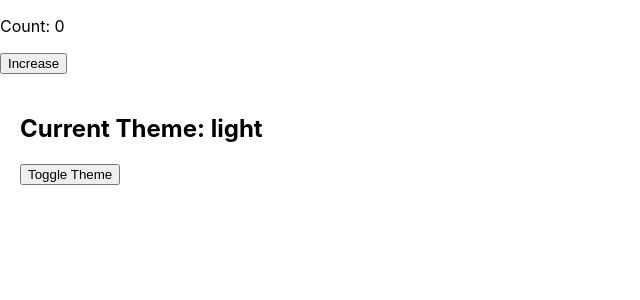
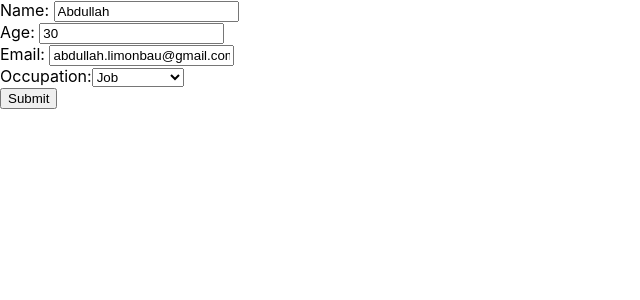
Before and after one commit to bigosofts/MERN-Stack-NextJS-Wordpress-Tutorial, a React (Create React App) app in the folder reacttutorial/: page / in a window 1280 px wide. Shown: the top 300 px of the page, without its empty margins (0-640 px from the left). Built offline with nearby package versions, Linux system fonts and the light colour scheme.

Commit message:
React Form handling context api

```diff
--- a/reacttutorial/src/App.js
+++ b/reacttutorial/src/App.js
@@ -1,31 +1,197 @@
 import Counter from "./components/renderProps/Counter";
+import ConditionalRender from "./components/conditinalRender/ConditionalRender";
+import ThemeToggoleButton from "./components/Button";
 
-import { ThemeProvider } from "./components/Context/ThemeProvider";
-import ThemeToggleButton from "./components/Button";
+import { createContext, useState } from "react";
+import { useRef } from "react";
+
+export const ThemeContext = createContext();
 
 export default function App() {
+  // const [theme, setTheme] = useState("light");
+  // function toggleTheme() {
+  //   setTheme(theme == "light" ? "dark" : "light");
+  // }
+
+  const [data, setData] = useState({
+    name: "Abdullah",
+    age: 30,
+    email: "abdullah.limonbau@gmail.com",
+    occupation: "job",
+  });
+
+  // const name = useRef();
+  // const age = useRef();
+  // const email = useRef();
+  // const occupation = useRef();
+
+  function submitHander(e) {
+    e.preventDefault();
+
+
+    console.log(data);
+  }
   return (
     <>
+      {/* <ConditionalRender />
+
       <Counter
-        render={(count, increment) => (
-          <div>
-            <p>Count: {count}</p>
-            <button onClick={increment}>Increase</button>
-          </div>
-        )}
-      />
+        render={(count, increment) => {
+          return (
+            <div>
+              <p> Count: {count}</p>
+              <button onClick={increment}>Click me</button>
+            </div>
+          );
+        }}
+      ></Counter>
+      <ThemeContext.Provider value={{ theme, toggleTheme }}>
+        <ThemeToggoleButton />
+      </ThemeContext.Provider> */}
 
-      <ThemeProvider>
-        <ThemeToggleButton />
-      </ThemeProvider>
+      <form onSubmit={submitHander}>
+        Name:{" "}
+        <input
+          onChange={(e) => {
+            e.preventDefault();
+            setData((prev) => ({ ...prev, name: e.target.value }));
+          }}
+          value={data.name}
+          type="text"
+        />
+        <br></br>
+        Age:{" "}
+        <input
+          onChange={(e) => {
+            e.preventDefault();
+            setData((prev) => ({ ...prev, age: e.target.value }));
+          }}
+          value={data.age}
 
-      {/* <Shadow>{() => <span>Rifat</span>}</Shadow>
+          type="number"
+        ></input>
+        <br></br>
+        Email:{" "}
+        <input
+          onChange={(e) => {
+            e.preventDefault();
+            setData((prev) => ({ ...prev, email: e.target.value }));
+          }}
+          value={data.email}
 
-      <Shadow>
-        {(value) => (
-          <ButtonComponent text="click me" color="red" something={value} />
-        )}
-      </Shadow> */}
+          type="email"
+        ></input>
+        <br></br>
+        Occupation:
+        <select
+          onChange={(e) => {
+            e.preventDefault();
+            setData((prev) => ({ ...prev, occupation: e.target.value }));
+          }}
+          value={data.job}
+
+          name="fruits"
+        >
+          <option value="apple">Job</option>
+          <option value="banana">Business</option>
+          <option value="cherry">Freelancing</option>
+        </select>
+        <br></br>
+        <input type="submit" value="Submit" />
+      </form>
+
+      {/* <button onClick={submitHander}>Submit</button> */}
+
+      {/* <form>
+        <input
+          onChange={(e) => {
+            console.log(e.target.value);
+          }}
+          type="text"
+        ></input>
+        <br></br>
+        <input
+          onChange={(e) => {
+            console.log(e.target.value);
+          }}
+          type="number"
+        ></input>
+        <br></br>
+        <input
+          onChange={(e) => {
+            console.log(e.target.value);
+          }}
+          type="email"
+        ></input>
+        <br></br>
+        <input
+          onChange={(e) => {
+            console.log(e.target.value);
+          }}
+          type="range"
+          min="10"
+          max="100"
+        />
+        <br></br>
+        <input
+          onChange={(e) => {
+            console.log(e.target.files);
+          }}
+          type="file"
+          min="10"
+          max="100"
+        />
+        <br></br>
+        <input
+          onChange={(e) => {
+            console.log(e.target.value);
+          }}
+          type="checkbox"
+          min="10"
+          max="100"
+          value="male"
+        />{" "}
+        male
+        <br></br>
+        <input type="checkbox" min="10" max="100" value="female" /> female
+        <br></br>
+        <input
+          onChange={(e) => {
+            console.log(e.target.value);
+          }}
+          type="date"
+        />
+        <br></br>
+        <input type="time" />
+        <br></br>
+        <input type="datetime-local" />
+        <br></br>
+        <input type="datetime-local" />
+        <br></br>
+        <input type="radio" name="gender" />
+        <br></br>
+        <input type="radio" name="gender" />
+        <br></br>
+        <input type="button" value="Click me" />
+        <br></br>
+        <input
+          onChange={(e) => {
+            console.log(e.target.value);
+          }}
+          type="password"
+        />
+        <br></br>
+        <select
+          onChange={(e) => {
+            console.log(e.target.value);
+          }}
+          name="fruits"
+        >
+          <option value="apple">Apple</option>
+          <option value="banana">Banana</option>
+          <option value="cherry">Cherry</option>
+        </select>
+      </form> */}
     </>
   );
 }
--- a/reacttutorial/src/components/Button.js
+++ b/reacttutorial/src/components/Button.js
@@ -1,21 +1,21 @@
 import { useContext } from "react";
-import { ThemeContext } from "./Context/ThemeProvider";
+import { ThemeContext } from "../App";
+import ButtonWrapper from "./bittonWrapper";
 
-const ThemeToggleButton = () => {
-  const { theme, toggleTheme } = useContext(ThemeContext);
-
+const ThemeToggoleButton = () => {
+  const { theme } = useContext(ThemeContext);
   return (
     <div
       style={{
-        background: theme === "light" ? "#fff" : "#333",
-        color: theme === "light" ? "#000" : "#fff",
+        background: theme == "light" ? "#fff" : "#333",
+        color: theme == "light" ? "#333" : "#fff",
         padding: "20px",
       }}
     >
-      <h2>Current Theme: {theme}</h2>
-      <button onClick={toggleTheme}>Toggle Theme</button>
+      <h1>Current Theme: {theme}</h1>
+      <ButtonWrapper />
     </div>
   );
 };
 
-export default ThemeToggleButton;
+export default ThemeToggoleButton;
--- /dev/null
+++ b/reacttutorial/src/components/bittonWrapper.js
@@ -0,0 +1,7 @@
+import { useContext } from "react";
+import { ThemeContext } from "../App";
+
+export default function ButtonWrapper() {
+  const { toggleTheme } = useContext(ThemeContext);
+  return <button onClick={toggleTheme}>Change Theme</button>;
+}
--- /dev/null
+++ b/reacttutorial/src/components/conditinalRender/ConditionalRender.js
@@ -0,0 +1,12 @@
+import { useState } from "react";
+export default function ConditionalRender() {
+  const [count, setCount] = useState(true);
+
+  return (
+    <>
+      {count ? <h1>true</h1> : <p>false</p>}
+
+      <button onClick={() => setCount((prev) => !prev)}>CLick me</button>
+    </>
+  );
+}
--- a/reacttutorial/src/components/renderProps/Counter.js
+++ b/reacttutorial/src/components/renderProps/Counter.js
@@ -1,14 +1,12 @@
 //render components
 
-import React, { useState } from "react";
+import React, {useState} from "react";
 
-// A component that provides a count and an updater function via render props
-const Counter = ({ render }) => {
-  const [count, setCount] = useState(0);
+const Counter = ({render}) => {
+  const[count, setCount] = useState(0);
 
-  return render(count, () => setCount(count + 1));
-};
+  return render(count, ()=> setCount(count + 1) )
 
-
+}
 
 export default Counter;
```
